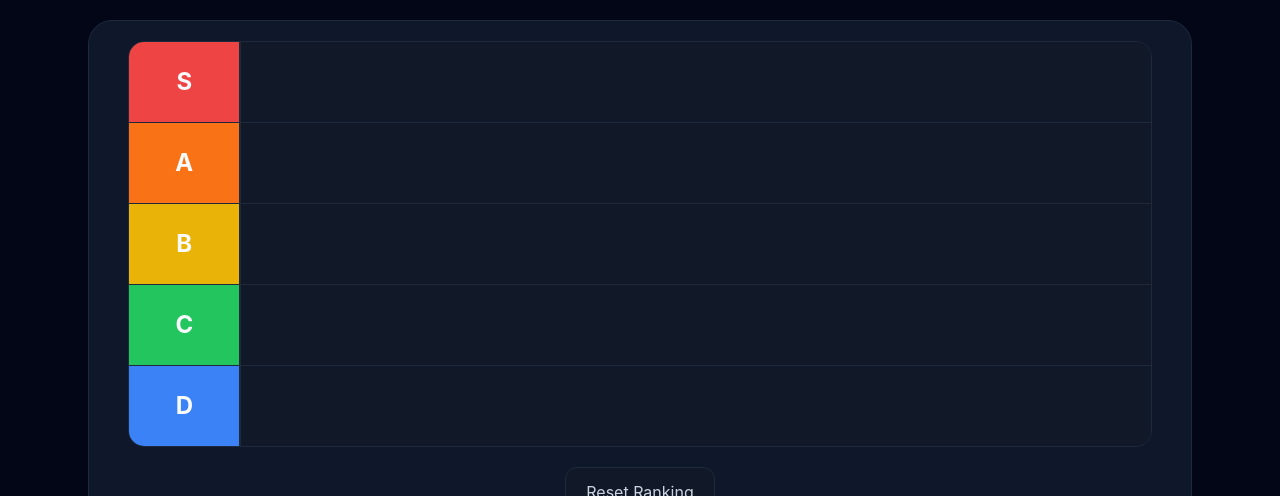
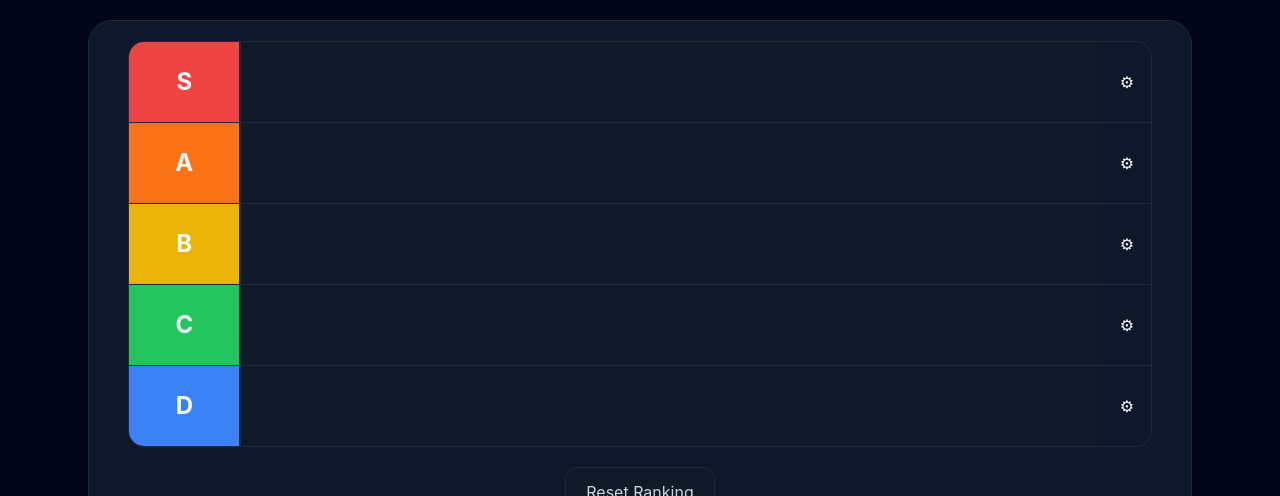
Before and after one commit to SantiG11/ranklab, a React (Vite) app: page /templates/desserts in a window 1280 px wide. Shown: the part 275-771 px from the top of the page. Built offline with nearby package versions, Linux system fonts and the light colour scheme.

Commit message:
tier settings trigger added

```diff
--- a/src/components/TierRow.tsx
+++ b/src/components/TierRow.tsx
@@ -13,6 +13,8 @@ type TierRowProps = {
     id: string;
     title: string;
   }[];
+  isEditing: boolean;
+  onSettingsClick: (id: string) => void;
 };
 
 const tierColorClasses: Record<string, string> = {
@@ -33,12 +35,14 @@ export default function TierRow({
   isItemSelected,
   selectedItem,
   onItemSelect,
+  isEditing,
+  onSettingsClick,
 }: TierRowProps) {
   const tierColorClass = tierColorClasses[color] ?? "bg-app-surface-elevated";
   return (
     <div
       key={id}
-      className="grid grid-cols-[7rem_minmax(0,1fr)] border-b border-app-border last:border-b-0"
+      className="grid grid-cols-[7rem_minmax(0,1fr)_3rem] border-b border-app-border last:border-b-0"
     >
       <button
         onClick={() => onTierSelect(id)}
@@ -64,6 +68,10 @@ export default function TierRow({
           />
         ))}
       </div>
+
+      <button type="button" onClick={() => onSettingsClick(id)}>
+        ⚙
+      </button>
     </div>
   );
 }
--- a/src/pages/TemplateRankingPage.tsx
+++ b/src/pages/TemplateRankingPage.tsx
@@ -1,7 +1,6 @@
 import { useParams } from "react-router";
 import { templates } from "../features/templates/templateData";
 import { NotFoundPage } from "./NotFoundPage";
-import RankingItemCard from "../components/RankingItemCard";
 import TierRow from "../components/TierRow";
 import { Fragment, useState } from "react";
 import UnrankedItemsSection from "../components/UnrankedItemsSection";
@@ -26,6 +25,8 @@ function TemplateRankingEditor({ template }: { template: Template }) {
   const [selectedItemId, setSelectedItemId] = useState<string | null>(null);
   const [selectedTierId, setSelectedTierId] = useState<string | null>(null);
 
+  // Editing states
+  const [editingTierId, setEditingTierId] = useState<string | null>(null);
   // Reset confirm button state
   const [isResetConfirmOpen, setIsResetConfirmOpen] = useState(false);
 
@@ -133,6 +134,13 @@ function TemplateRankingEditor({ template }: { template: Template }) {
   }
 
   // Tier editing functions
+
+  function handleTierSettingsClick(tierId: string) {
+    setEditingTierId((currentTierId) =>
+      currentTierId === tierId ? null : tierId,
+    );
+  }
+
   function updateTierName(tierId: string, newName: string) {
     setTiers((prevTiers) =>
       prevTiers.map((tier) =>
@@ -176,7 +184,6 @@ function TemplateRankingEditor({ template }: { template: Template }) {
             {tiers.map((tier) => (
               <Fragment key={tier.id}>
                 <TierRow
-                  key={tier.id}
                   name={tier.name}
                   id={tier.id}
                   color={tier.color}
@@ -185,8 +192,10 @@ function TemplateRankingEditor({ template }: { template: Template }) {
                   onItemSelect={setSelectedItemId}
                   isTierSelected={selectedTierId === tier.id}
                   onTierSelect={moveSelectedItemToTier}
+                  isEditing={editingTierId === tier.id}
+                  onSettingsClick={handleTierSettingsClick}
                 />
-                {selectedTierId === tier.id && !selectedItemId && (
+                {editingTierId === tier.id && (
                   <input
                     type="text"
                     className="bg-white text-black"
@@ -195,7 +204,7 @@ function TemplateRankingEditor({ template }: { template: Template }) {
                     }
                   />
                 )}
-                {selectedTierId === tier.id && !selectedItemId && (
+                {editingTierId === tier.id && (
                   <select
                     className="bg-white text-black"
                     value={tier.color}
@@ -213,6 +222,8 @@ function TemplateRankingEditor({ template }: { template: Template }) {
               </Fragment>
             ))}
           </div>
+
+          {editingTierId && <p>Editing tier: {editingTierId}</p>}
 
           {/* Reset template */}
           {!isResetConfirmOpen && (
```
